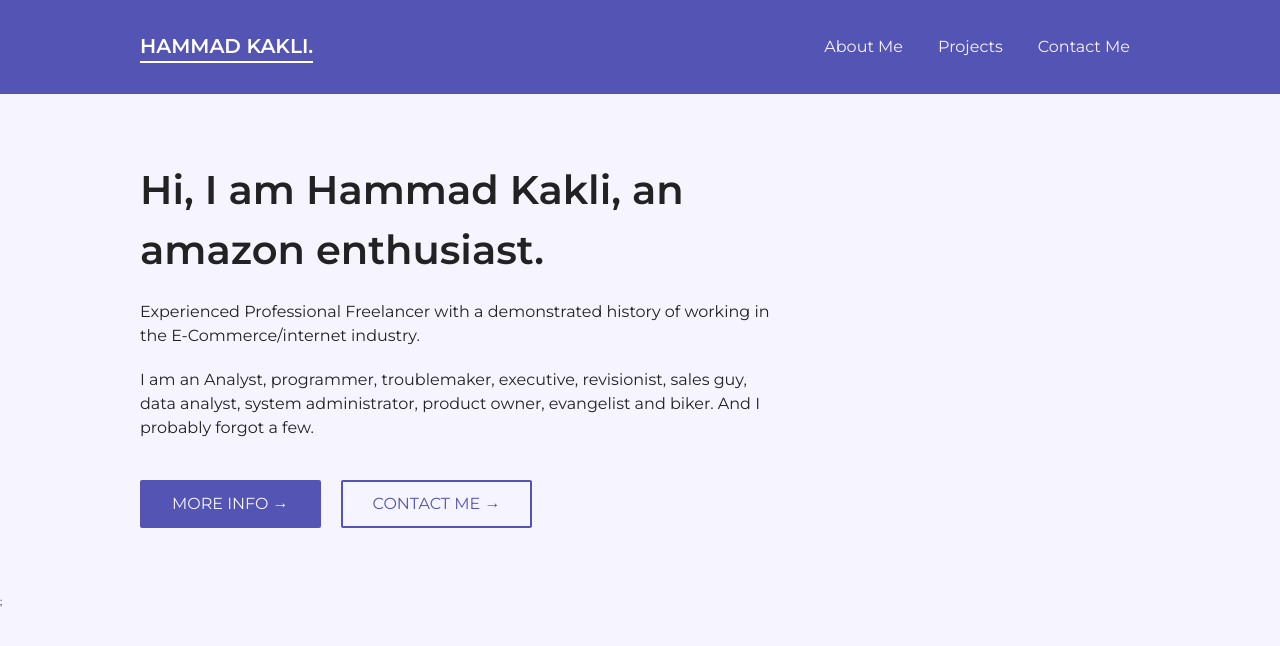
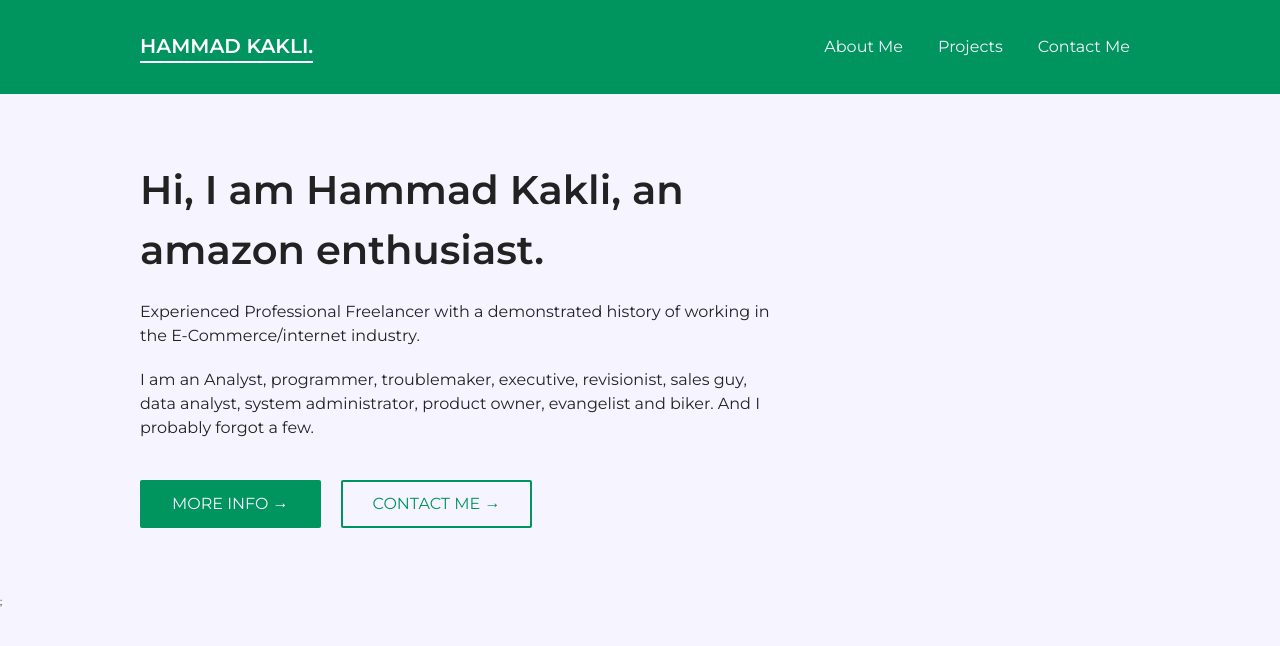
Before and after one commit to umerkang66/hammad-portfolio, a Next.js app: page / in a window 1280 px wide. Shown: the top 646 px of the page. Built offline with nearby package versions, Linux system fonts and the light colour scheme.

Commit message:
change primary color from blue to green

```diff
--- a/styles/_variables.scss
+++ b/styles/_variables.scss
@@ -1,6 +1,6 @@
 // COLORS
 :root {
-  --color-primary: #5454b4;
+  --color-primary: #00945e;
   --color-grey-dark: rgb(34, 34, 34);
   --color-background: rgb(246, 244, 255);
   --color-black: rgb(0, 0, 0);
```
